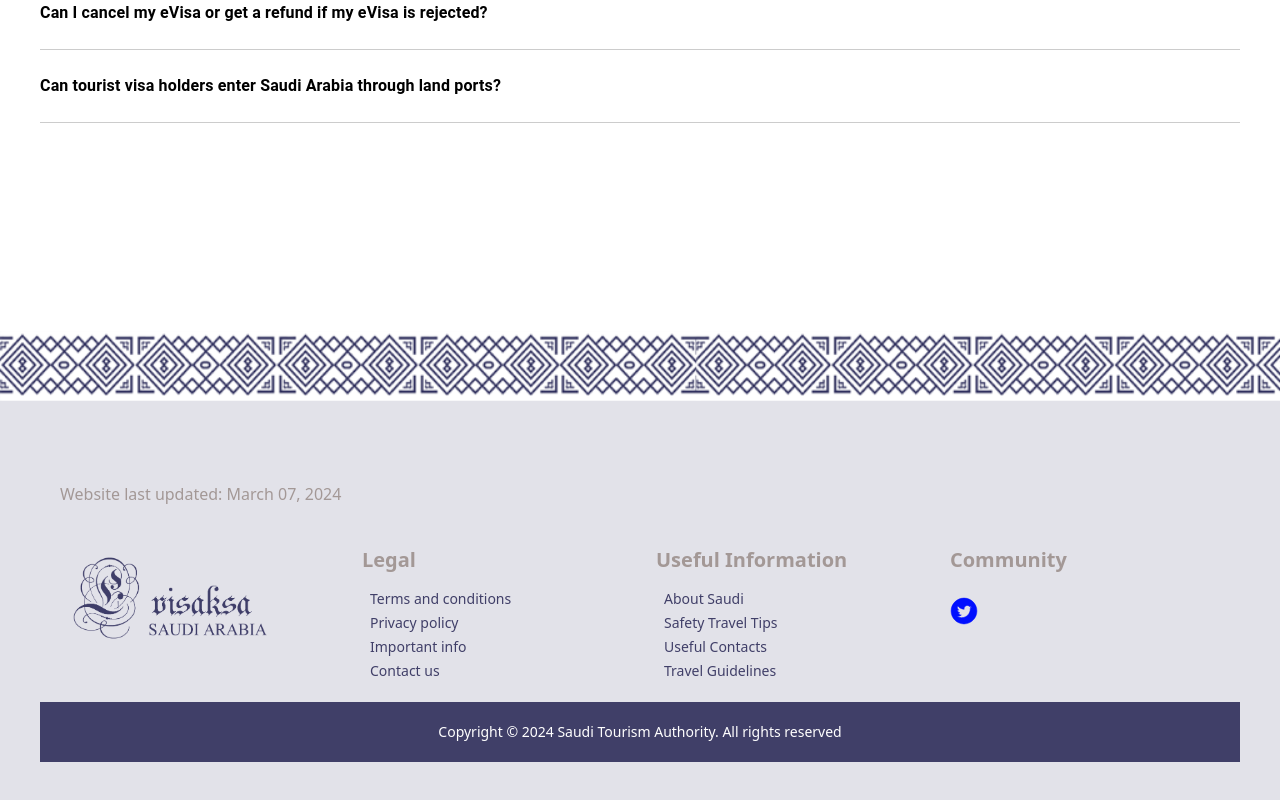
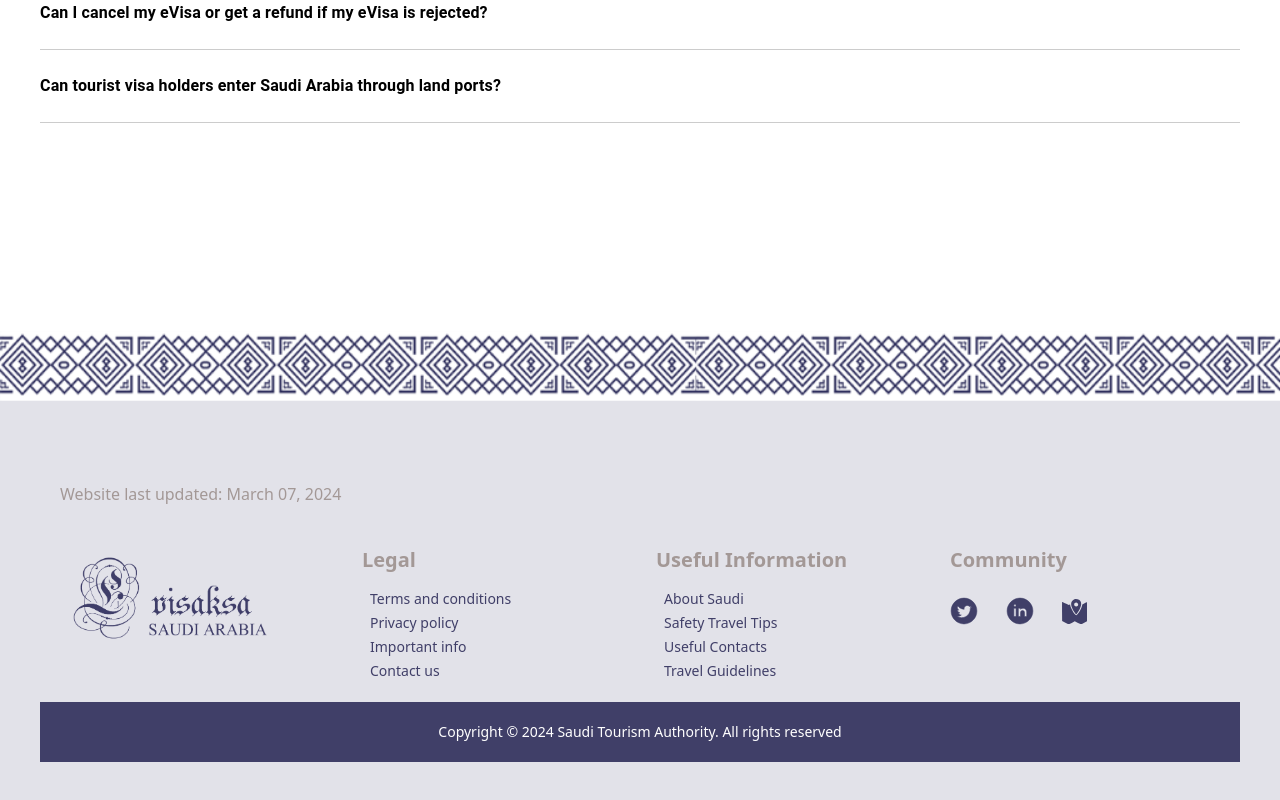
Before and after one commit to blackhorsese/evisaksa, a React (Create React App) app: page / in a window 1280 px wide. Shown: the part 4142-4942 px from the top of the page. Built offline with nearby package versions, Linux system fonts and the light colour scheme.

Commit message:
Update footer.jsx

```diff
--- a/src/pages/Home Page/footer.jsx
+++ b/src/pages/Home Page/footer.jsx
@@ -187,9 +187,9 @@ const Footer = () => {
                       </h1>
                         <div className="flex flex-row gap-7 pt-5">
                             <a
-                          target="_black" href="https://twitter.com/BlackStoneSec"
-                          className="text-[#000fff]
-                          items-center text-sm relative h-8 pt-0.5 uppercase duration-200 flex justify-center flex-row hover:text-[#000] active:text-[#DFC660]"
+                                target="_black" href=""
+                                className="text-[#403F68]
+                                items-center text-sm relative h-8 pt-0.5 uppercase duration-200 flex justify-center flex-row hover:text-[#fff]"
                                 rel="noreferrer">
                                 <svg
                                     xmlns="http://www.w3.org/2000/svg"
@@ -197,6 +197,40 @@ const Footer = () => {
                                     viewBox="0 0 50 50"
                                 >
                                     <path d="M25,2C12.317,2,2,12.317,2,25s10.317,23,23,23s23-10.317,23-23S37.683,2,25,2z M36.237,20.524 c0.01,0.236,0.016,0.476,0.016,0.717C36.253,28.559,30.68,37,20.491,37c-3.128,0-6.041-0.917-8.491-2.489 c0.433,0.052,0.872,0.077,1.321,0.077c2.596,0,4.985-0.884,6.879-2.37c-2.424-0.044-4.468-1.649-5.175-3.847 c0.339,0.065,0.686,0.1,1.044,0.1c0.505,0,0.995-0.067,1.458-0.195c-2.532-0.511-4.441-2.747-4.441-5.432c0-0.024,0-0.047,0-0.07 c0.747,0.415,1.6,0.665,2.509,0.694c-1.488-0.995-2.464-2.689-2.464-4.611c0-1.015,0.272-1.966,0.749-2.786 c2.733,3.351,6.815,5.556,11.418,5.788c-0.095-0.406-0.145-0.828-0.145-1.262c0-3.059,2.48-5.539,5.54-5.539 c1.593,0,3.032,0.672,4.042,1.749c1.261-0.248,2.448-0.709,3.518-1.343c-0.413,1.292-1.292,2.378-2.437,3.064 c1.122-0.136,2.188-0.432,3.183-0.873C38.257,18.766,37.318,19.743,36.237,20.524z"/>
+                                </svg>
+                            </a>
+                            <a
+                                target="_black" href="https://www.linkedin.com/company/evisa-ksa/?viewAsMember=true"
+                                className="text-[#403F68]
+                                items-center text-sm relative h-8 pt-0.5 uppercase duration-200 flex justify-center flex-row hover:text-[#fff]"
+                                rel="noreferrer">
+                                <svg
+                                    xmlns="http://www.w3.org/2000/svg"
+                                    className=" fill-current stroke-current h-7 w-7"
+                                    viewBox="0 0 50 50"
+                                >
+                                    <path d="M25,2C12.318,2,2,12.317,2,25s10.318,23,23,23s23-10.317,23-23S37.682,2,25,2z M18,35h-4V20h4V35z M16,17 c-1.105,0-2-0.895-2-2c0-1.105,0.895-2,2-2s2,0.895,2,2C18,16.105,17.105,17,16,17z M37,35h-4v-5v-2.5c0-1.925-1.575-3.5-3.5-3.5 S26,25.575,26,27.5V35h-4V20h4v1.816C27.168,20.694,28.752,20,30.5,20c3.59,0,6.5,2.91,6.5,6.5V35z"/>
+                                </svg>
+                            </a>
+                            <a
+                                target="_black" href=""
+                                className="items-center text-sm relative h-8 pt-0.5 uppercase duration-200 flex justify-center flex-row hover:text-[#fff]"
+                                rel="noreferrer">
+                                    <svg version="1.0" xmlns="http://www.w3.org/2000/svg"
+                                    width="19.000000pt" viewBox="0 0 100.000000 100.000000"
+                                    preserveAspectRatio="xMidYMid meet">
+                                    <g transform="translate(0.000000,100.000000) scale(0.100000,-0.100000)"
+                                    fill="#403F68" stroke="none">
+                                    <path d="M492 989 c-18 -5 -50 -27 -72 -49 -80 -80 -78 -185 5 -350 37 -73
+                                    120 -190 135 -190 15 0 84 97 128 180 98 183 92 314 -18 386 -43 29 -125 39
+                                    -178 23z m123 -154 c50 -49 15 -135 -55 -135 -41 0 -80 39 -80 80 0 41 39 80
+                                    80 80 19 0 40 -9 55 -25z"/>
+                                    <path d="M5 867 c-3 -6 -4 -176 -3 -376 l3 -364 129 -65 130 -65 120 60 119
+                                    60 129 -60 128 -59 117 64 118 63 3 369 c1 218 -2 374 -7 379 -6 6 -44 -9 -99
+                                    -39 l-90 -48 -11 -56 c-14 -71 -67 -181 -133 -276 -56 -81 -78 -99 -113 -90
+                                    -52 13 -193 251 -216 365 l-11 60 -28 -14 c-27 -14 -34 -12 -148 45 -66 33
+                                    -123 60 -126 60 -4 0 -9 -6 -11 -13z"/>
+                                    </g>
                                 </svg>
                             </a>
                         </div>
```
Lines whose indentation alone changed are shown as unchanged.
